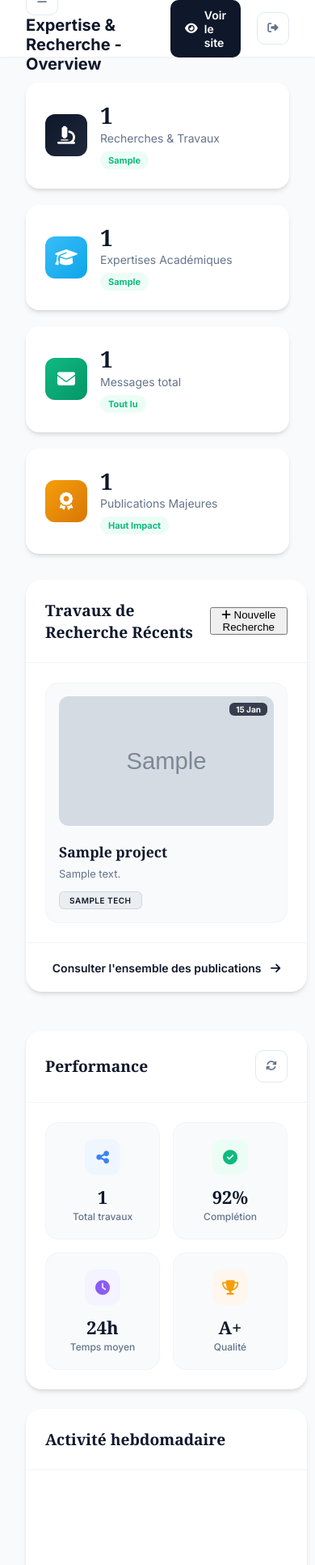
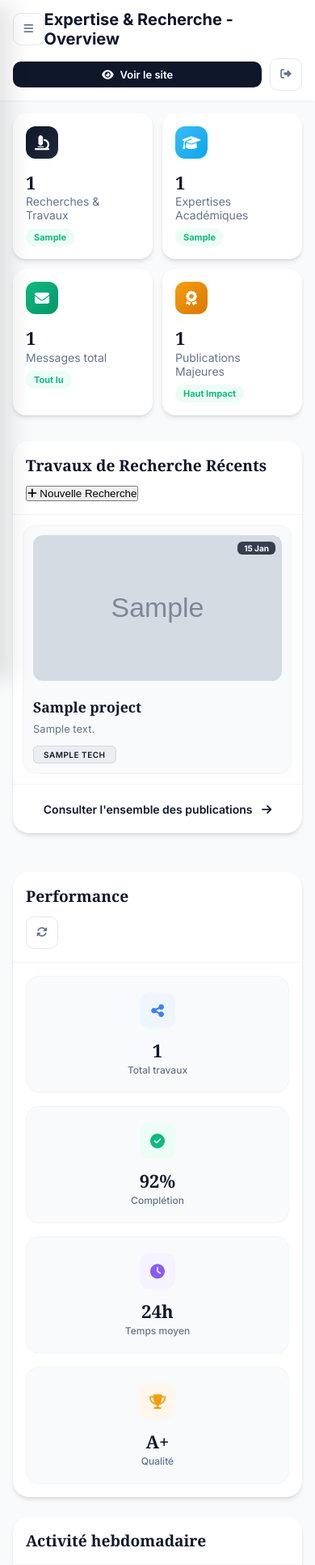
Before and after one commit to Delamou1234/Portofoliocastro, a Django app: template home/templates/home/dashboard.html in a window 390 px wide. Shown: the top 1933 px of the page at 81% size. Run offline with Django 3.2, Linux system fonts and the light colour scheme; the template is opened without the code that fills it: most values are stand-ins (such as "Sample title", 1, 10 or a date in 2020); grey boxes marked "Sample" are stand-in pictures; a map, chart or similar area stays blank.

Commit message:
Optimize dashboard and homepage responsiveness for mobile devices

```diff
--- a/home/static/home/css/dashboard_main.css
+++ b/home/static/home/css/dashboard_main.css
@@ -278,10 +278,49 @@
 }
 
 @media (max-width: 768px) {
+    .kpi-header {
+        grid-template-columns: repeat(auto-fit, minmax(160px, 1fr));
+        gap: 12px;
+    }
+    .kpi-card {
+        padding: 16px;
+        flex-direction: column;
+        align-items: flex-start;
+        text-align: left;
+    }
+    .kpi-icon {
+        width: 40px;
+        height: 40px;
+        font-size: 18px;
+    }
+    .kpi-value {
+        font-size: 22px;
+    }
+
     .project-card-modern {
         grid-template-columns: 1fr;
     }
     .project-image-wrapper {
-        height: 160px;
+        height: 180px;
+    }
+
+    .stats-grid-modern {
+        grid-template-columns: 1fr;
+        padding: 16px;
     }
 }
+
+@media (max-width: 480px) {
+    .card-header-modern {
+        padding: 16px;
+        flex-direction: column;
+        align-items: flex-start;
+        gap: 12px;
+    }
+    .projects-grid-modern {
+        padding: 12px;
+    }
+    .project-card-modern {
+        padding: 12px;
+    }
+}
--- a/home/templates/home/dashboard_base.html
+++ b/home/templates/home/dashboard_base.html
@@ -291,11 +291,12 @@
         .toast.success { border-left-color: var(--success); }
         .toast.error { border-left-color: var(--danger); }
 
-        /* Mobile */
+        /* Mobile Responsive Improvements */
         @media (max-width: 1024px) {
             .sidebar {
                 transform: translateX(-100%);
-                width: 240px;
+                width: 280px;
+                box-shadow: 20px 0 25px -5px rgb(0 0 0 / 0.1);
             }
             .sidebar.show {
                 transform: translateX(0);
@@ -303,15 +304,55 @@
             .main-content {
                 margin-left: 0;
             }
+            .top-header {
+                padding: 0 16px;
+            }
+            #sidebar-toggle {
+                display: flex !important;
+            }
             .sidebar-overlay {
-                display: none;
                 position: fixed;
                 inset: 0;
-                background: rgba(0,0,0,0.5);
+                background: rgba(15, 23, 42, 0.5);
+                backdrop-filter: blur(4px);
                 z-index: 999;
+                display: none;
+                opacity: 0;
+                transition: opacity 0.3s ease;
             }
             .sidebar-overlay.show {
                 display: block;
+                opacity: 1;
+            }
+        }
+
+        @media (max-width: 640px) {
+            .top-header {
+                height: auto;
+                padding: 12px 16px;
+                flex-direction: column;
+                gap: 12px;
+                align-items: flex-start;
+            }
+            .header-left {
+                width: 100%;
+                display: flex;
+                align-items: center;
+                justify-content: space-between;
+            }
+            .header-actions {
+                width: 100%;
+                justify-content: space-between;
+                gap: 10px;
+            }
+            .btn-view-site {
+                flex: 1;
+                justify-content: center;
+                padding: 8px 12px;
+                font-size: 13px;
+            }
+            .content-body {
+                padding: 16px;
             }
         }
     </style>
```
Also changed, not shown: home/static/home/style.css (+60 -28 lines), db.sqlite3.
